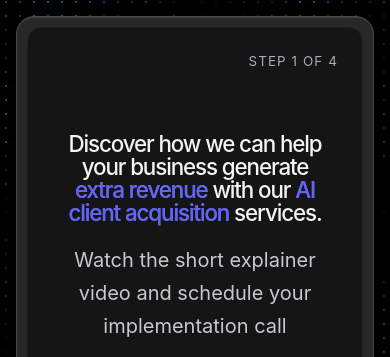
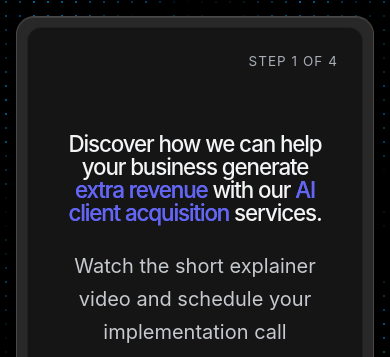
Before and after one commit to kristianneuhen/NeuhenAI, a Flask app: page /acquire in a window 390 px wide. Shown: the top 357 px of the page. Run offline with Flask 3, Linux system fonts and the light colour scheme.

Commit message:
Refine acquisition intro spacing

```diff
--- a/static/styles.css
+++ b/static/styles.css
@@ -136,7 +136,7 @@ body:has(.hero-outside) { padding: 0; }
 .acquire-intro {
   margin: 0 auto;
   max-width: 1100px;
-  padding: 0 0 clamp(28px, 4vh, 52px);
+  padding: 0;
   position: relative;
   text-align: center;
   z-index: 1;
@@ -150,7 +150,16 @@ body:has(.hero-outside) { padding: 0; }
   -webkit-background-clip: text;
   color: transparent;
 }
-.acquire-intro .lead { max-width: 62ch; }
+.acquire-intro .hero-title { margin-bottom: 0; }
+.acquire-intro .lead {
+  margin-bottom: 0;
+  margin-left: 0;
+  margin-right: 0;
+  margin-top: clamp(24px, 3vh, 36px);
+  max-width: 62ch;
+  text-align: left;
+}
+.funnel-card--acquire .video-embed { margin-top: 10px; }
 .eyebrow { color: #c9cdd2; font-weight: 750; margin: 0 0 12px; }
 .hero-eyebrow { color: #6366f1; font-size: clamp(1rem, 1.8vw, 1.25rem); font-weight: 500; letter-spacing: .01em; }
 .hero-title { font-size: clamp(2.8rem, 6.5vw, 5.4rem); font-weight: 500; letter-spacing: -.05em; }
--- a/templates/_acquisition_panel.html
+++ b/templates/_acquisition_panel.html
@@ -1,4 +1,4 @@
-<section class="funnel-card">
+<section class="funnel-card{% if show_acquire_intro %} funnel-card--acquire{% endif %}">
   {% if show_acquire_intro %}
   <div class="acquire-intro" aria-labelledby="acquire-title">
     <h1 id="acquire-title" class="hero-title">Discover how we can help your business generate <span class="acquire-accent">extra revenue</span> with our <span class="acquire-accent">AI client acquisition</span> services.</h1>
```
